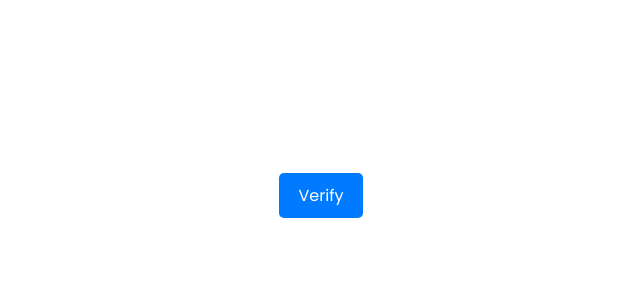
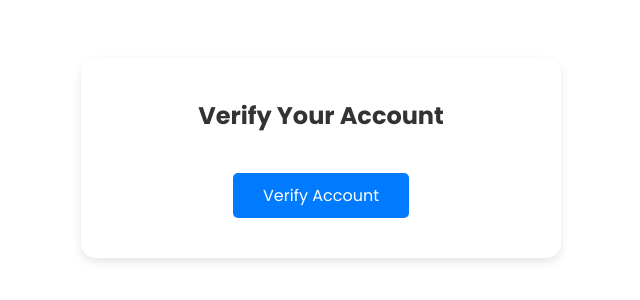
Before and after one commit to Aromal004/CareNexus, a React (Vite) app in the folder frontend/: page /activate/1/1 in a window 1280 px wide. Shown: the part 242-542 px from the top of the page, without its empty margins (319-959 px from the left). Built offline with nearby package versions, Linux system fonts and the light colour scheme.

Commit message:
Login module completed(updated verify page)

```diff
--- a/frontend/src/components/Button.jsx
+++ b/frontend/src/components/Button.jsx
@@ -20,12 +20,12 @@ const Buton=styled.div`
         margin-right: 10px;
         padding: 10px;
         border: 1px solid #4c4b4b;
-        background-color: #40b840;
+        background-color: #007bff;
         border: none;
         transition: background-color  0.3s ease, color 0.3s ease;
         &:hover{
             color: white;
-            background-color: #58cf58;
+            background-color: #0056b3;
         }
     }
 `
--- a/frontend/src/pages/Activate.jsx
+++ b/frontend/src/pages/Activate.jsx
@@ -5,7 +5,6 @@ import { verify } from '../actions/auth';
 import styled from 'styled-components';
 
 const Activate = ({ verify }) => {
-    const [verified, setVerified] = useState(false);
     const navigate = useNavigate();
     const { uid, token } = useParams();
 
@@ -17,48 +16,52 @@ const Activate = ({ verify }) => {
     };
 
     return (
-        <Container>
+        <PageContainer>
             <Content>
-                <h1>Verify your Account:</h1>
+                <h1>Verify Your Account</h1>
                 <Button onClick={verify_account}>
-                    Verify
+                    Verify Account
                 </Button>
             </Content>
-        </Container>
+        </PageContainer>
     );
 };
 
 export default connect(null, { verify })(Activate);
 
 // Styled Components
-const Container = styled.div`
+
+const PageContainer = styled.div`
   display: flex;
+  flex-direction: column;
+  align-items: center;
   justify-content: center;
-    align-items: center;
   height: 100vh;
+  background-size: cover;
 `;
 
 const Content = styled.div`
   display: flex;
   flex-direction: column;
   align-items: center;
-    justify-content: center;
-    background-color: rgba(255, 255, 255, 0.1);
-    padding: 30px;
-    border-radius: 10px;
+  padding: 40px;
   backdrop-filter: blur(10px);
+  background-color: rgba(255, 255, 255, 0.8);
+  border-radius: 15px;
+  box-shadow: 0 4px 10px rgba(0, 0, 0, 0.1);
+  width: 400px;
   text-align: center;
 
   h1 {
+    margin-bottom: 20px;
+    color: #333;
     font-size: 24px;
-        margin-bottom: 20px;
-        color: white;
   }
 `;
 
 const Button = styled.button`
   margin-top: 20px;
-    padding: 10px 20px;
+  padding: 10px 30px;
   font-size: 16px;
   color: white;
   background-color: #007bff;
--- a/frontend/src/pages/Login.jsx
+++ b/frontend/src/pages/Login.jsx
@@ -136,7 +136,7 @@ const Links = styled.div`
     transition: color 0.3s;
 
     &:hover {
-      color: #22a354;
+      color: #007bff;
     }
   }
 `;
```
Also changed, not shown: 3 other files (tests, documents, lock files or other folders). Lines whose indentation alone changed are shown as unchanged.
